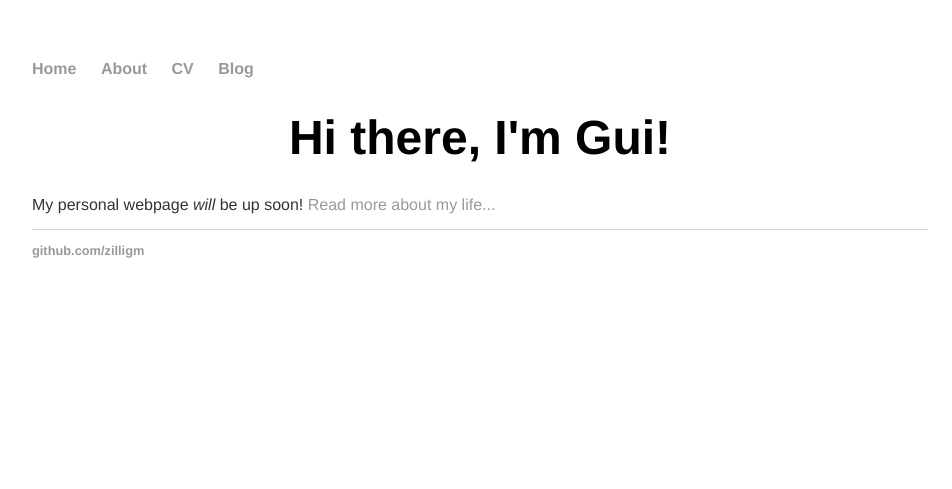
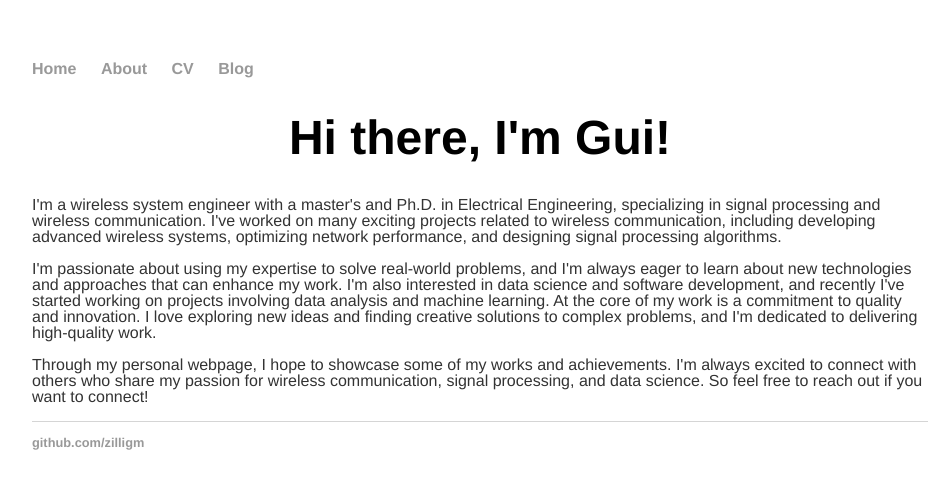
Before and after one commit to zilligm/zilligm.github.io, a Jekyll site: the page built from about/index.html, in a window 1280 px wide. Shown: the top 489 px of the page, without its empty margins (160-1112 px from the left). Built offline with Jekyll 4.4.1, drawn with Linux system fonts in a browser that asks for light colours.

Commit message:
Update index.html

```diff
--- a/about/index.html
+++ b/about/index.html
@@ -4,5 +4,17 @@ title: Guilherme Zilli
 ---
 <div class="blurb">
 	<h1>Hi there, I'm Gui!</h1>
-	<p>My personal webpage <em>will</em> be up soon! <a href="/about">Read more about my life...</a></p>
+	<p>I'm a wireless system engineer with a master's and Ph.D. in Electrical Engineering, specializing in signal processing and wireless communication.
+     	   I've worked on many exciting projects related to wireless communication, including developing advanced wireless systems, optimizing network performance,
+	   and designing signal processing algorithms.
+	</p>
+  	<p>I'm passionate about using my expertise to solve real-world problems, and I'm always eager to learn about new technologies and approaches that can enhance
+	   my work.
+           I'm also interested in data science and software development, and recently I've started working on projects involving data analysis and machine learning.
+           At the core of my work is a commitment to quality and innovation. I love exploring new ideas and finding creative solutions to complex problems,
+	   and I'm dedicated to delivering high-quality work.
+	</p>
+  	<p>Through my personal webpage, I hope to showcase some of my works and achievements. I'm always excited to connect with others who share my passion for
+	   wireless communication, signal processing, and data science. So feel free to reach out if you want to connect!
+	</p>
 </div><!-- /.blurb -->
```
